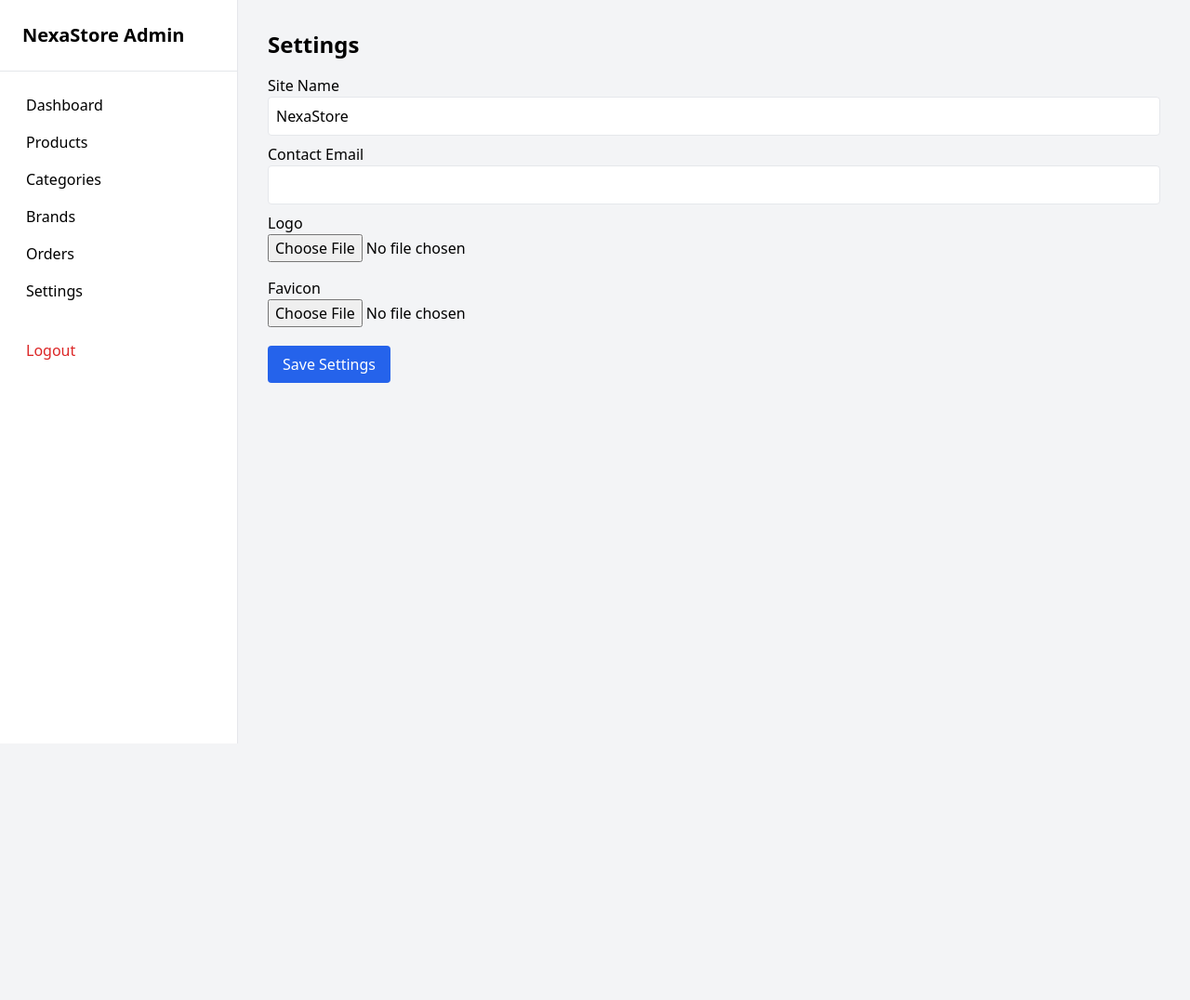
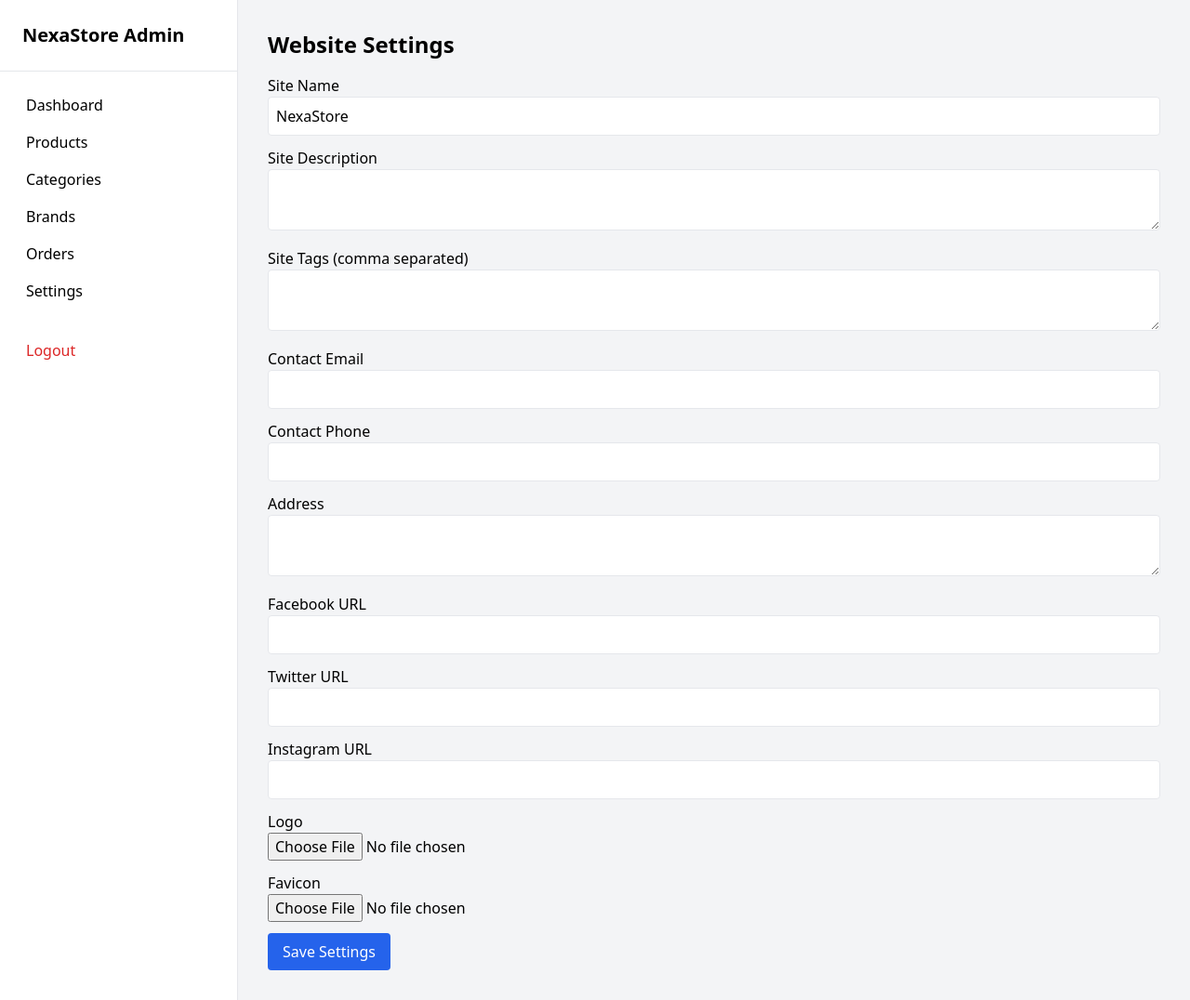
Before and after one commit to shantob/flask-ecom-versity, a Flask app: page /admin/settings in a window 1280 px wide. Shown: the whole page at 93% size. Before the commit the page ends 800 px from the top, so only its background shows below. Run offline with Flask 3, Linux system fonts and the light colour scheme; the visitor is signed in with stand-in values (Sample User, id 1); some libraries are stand-ins or nearby versions.

Commit message:
add-change

```diff
--- a/app/admin_routes.py
+++ b/app/admin_routes.py
@@ -349,16 +349,34 @@ def settings():
         settings = WebsiteSettings()
         db.session.add(settings)
         db.session.commit()
+
     if request.method == 'POST':
+
+        # Text fields
         settings.site_name = request.form.get('site_name')
+        settings.site_description = request.form.get('site_description')
+        settings.site_tags = request.form.get('site_tags')
+
         settings.contact_email = request.form.get('contact_email')
+        settings.contact_phone = request.form.get('contact_phone')
+        settings.address = request.form.get('address')
+
+        settings.facebook_url = request.form.get('facebook_url')
+        settings.twitter_url = request.form.get('twitter_url')
+        settings.instagram_url = request.form.get('instagram_url')
+
+        # Image Upload
         logo = request.files.get('logo')
         favicon = request.files.get('favicon')
+
         if logo:
             settings.logo = save_image(logo, folder='settings')
+
         if favicon:
             settings.favicon = save_image(favicon, folder='settings')
+
         db.session.commit()
-        flash('Settings updated!', 'success')
+        flash("Settings updated successfully!", "success")
         return redirect(url_for('admin.settings'))
-    return render_template('admin/settings.html', settings=settings)
+
+    return render_template("admin/settings.html", settings=settings)
--- a/app/templates/admin/admin_base.html
+++ b/app/templates/admin/admin_base.html
@@ -14,7 +14,7 @@
 
     <aside class="w-64 bg-white border-r min-h-screen">
       <div class="p-6 border-b">
-        <a href="{{ url_for('admin.dashboard') }}" class="text-xl font-bold">NexaStore Admin</a>
+        <a href="{{ url_for('admin.dashboard') }}" class="text-xl font-bold">{{ settings.site_name }} Admin</a>
       </div>
       <nav class="p-4">
         <a class="block py-2 px-3 rounded hover:bg-gray-100" href="{{ url_for('admin.dashboard') }}">Dashboard</a>
--- a/app/templates/admin/settings.html
+++ b/app/templates/admin/settings.html
@@ -1,28 +1,60 @@
 {% extends 'admin/admin_base.html' %}
 {% block content %}
-<h1 class="text-2xl font-bold mb-4">Settings</h1>
+<h1 class="text-2xl font-bold mb-4">Website Settings</h1>
 
 <form method="post" enctype="multipart/form-data">
+
+  <!-- Site Name -->
   <label class="block">Site Name</label>
-  <input name="site_name" value="{{ settings.site_name or '' }}" class="w-full p-2 border rounded mb-2" />
+  <input name="site_name" value="{{ settings.site_name or '' }}" class="w-full p-2 border rounded mb-3" />
 
+  <!-- Site Description -->
+  <label class="block">Site Description</label>
+  <textarea name="site_description" class="w-full p-2 border rounded mb-3">{{ settings.site_description or '' }}</textarea>
+
+  <!-- Site Tags -->
+  <label class="block">Site Tags (comma separated)</label>
+  <textarea name="site_tags" class="w-full p-2 border rounded mb-3">{{ settings.site_tags or '' }}</textarea>
+
+  <!-- Contact Email -->
   <label class="block">Contact Email</label>
-  <input name="contact_email" value="{{ settings.contact_email or '' }}" class="w-full p-2 border rounded mb-2" />
+  <input name="contact_email" value="{{ settings.contact_email or '' }}" class="w-full p-2 border rounded mb-3" />
 
+  <!-- Contact Phone -->
+  <label class="block">Contact Phone</label>
+  <input name="contact_phone" value="{{ settings.contact_phone or '' }}" class="w-full p-2 border rounded mb-3" />
+
+  <!-- Address -->
+  <label class="block">Address</label>
+  <textarea name="address" class="w-full p-2 border rounded mb-3">{{ settings.address or '' }}</textarea>
+
+  <!-- Facebook -->
+  <label class="block">Facebook URL</label>
+  <input name="facebook_url" value="{{ settings.facebook_url or '' }}" class="w-full p-2 border rounded mb-3" />
+
+  <!-- Twitter -->
+  <label class="block">Twitter URL</label>
+  <input name="twitter_url" value="{{ settings.twitter_url or '' }}" class="w-full p-2 border rounded mb-3" />
+
+  <!-- Instagram -->
+  <label class="block">Instagram URL</label>
+  <input name="instagram_url" value="{{ settings.instagram_url or '' }}" class="w-full p-2 border rounded mb-3" />
+
+  <!-- Logo Upload -->
   <label class="block">Logo</label>
-  <input type="file" name="logo" class="w-full mb-2" />
+  <input type="file" name="logo" class="w-full mb-3" />
   {% if settings.logo %}
-    <img src="/static/{{ settings.logo }}" class="w-32 h-20 object-contain" />
+    <img src="{{ url_for('static', filename=settings.logo) }}" class="w-32 h-20 object-contain mb-3" />
   {% endif %}
 
-  <label class="block mt-2">Favicon</label>
-  <input type="file" name="favicon" class="w-full mb-2" />
+  <!-- Favicon Upload -->
+  <label class="block">Favicon</label>
+  <input type="file" name="favicon" class="w-full mb-3" />
   {% if settings.favicon %}
-    <img src="/static/{{ settings.favicon }}" class="w-12 h-12 object-contain" />
+    <img src="{{ url_for('static', filename=settings.favicon) }}" class="w-12 h-12 object-contain mb-3" />
   {% endif %}
 
-  <div class="mt-3">
-    <button class="bg-blue-600 text-white px-4 py-2 rounded">Save Settings</button>
-  </div>
+  <button class="bg-blue-600 text-white px-4 py-2 rounded">Save Settings</button>
 </form>
+
 {% endblock %}
--- a/requirements.txt
+++ b/requirements.txt
@@ -7,3 +7,4 @@ email-validator==2.0.0
 mysql-connector-python==8.1.0
 WTForms==3.0.1
 reportlab==4.4.4
+python-slugify==8.0.1
```
Also changed, not shown: app/templates/about.html (+14 -28 lines), app/templates/contact.html (+7 -7 lines), app/static/uploads/about/abdullah.png (added), app/static/uploads/about/anonna.png (added), app/static/uploads/about/shanto.png (added).
